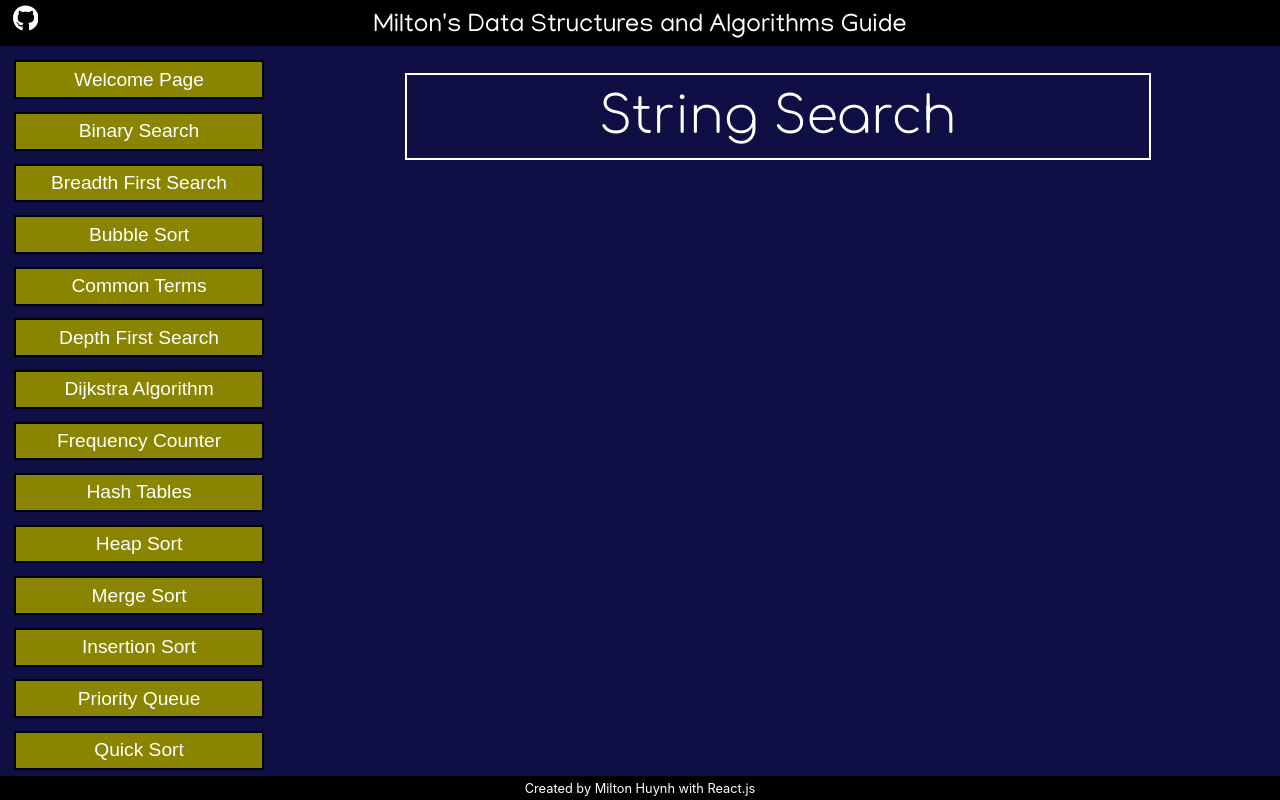
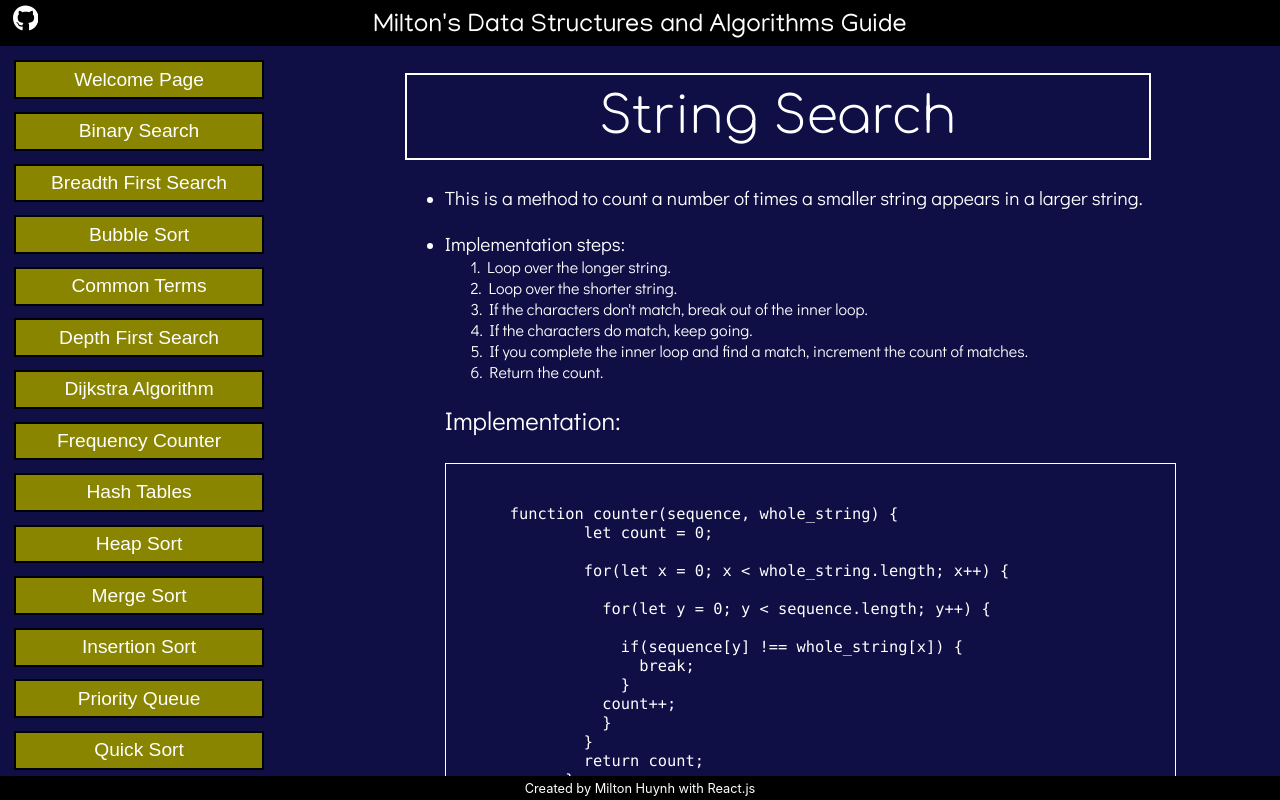
Before and after one commit to miltonhuynh/DSA-guide, a React (Create React App) app in the folder app/: page /DSA-guide/StringSearch in a window 1280 px wide. Built offline with nearby package versions, Linux system fonts and the light colour scheme; a web font is replaced by a local one.

Commit message:
Modified string search page

```diff
--- a/app/src/Concepts/StringSearch.js
+++ b/app/src/Concepts/StringSearch.js
@@ -1,9 +1,48 @@
 import React from 'react'
 
 export default function StringSearch() {
+    const implementation =
+    `function counter(sequence, whole_string) {
+        let count = 0;
+
+        for(let x = 0; x < whole_string.length; x++) {
+
+          for(let y = 0; y < sequence.length; y++) {
+
+            if(sequence[y] !== whole_string[x]) {
+              break;
+            }
+          count++;
+          }
+        }
+        return count;
+      }
+      `
+
+
   return (
     <div class="Concept_page">
       <div class="Concept_title">String Search</div>
+      <div class="Container">
+        <ul>
+            <li><div class="font-m">This is a method to count a number of times a smaller string appears in a larger string.</div></li><br/>
+            <li><div class="font-m">Implementation steps:</div></li>
+            <div class="font-sm indent">1. Loop over the longer string.</div>
+            <div class="font-sm indent">2. Loop over the shorter string.</div>
+            <div class="font-sm indent">3. If the characters don't match, break out of the inner loop.</div>
+            <div class="font-sm indent">4. If the characters do match, keep going.</div>
+            <div class="font-sm indent">5. If you complete the inner loop and find a match, increment the count of matches.</div>
+            <div class="font-sm indent">6. Return the count.</div><br/>
+            <div class="font-l">Implementation: </div>
+            <div class="Code">
+                <pre>
+                    <code>
+                        {implementation}
+                    </code>
+                </pre>
+            </div>
+        </ul>
+      </div>
     </div>
   )
 }
```
